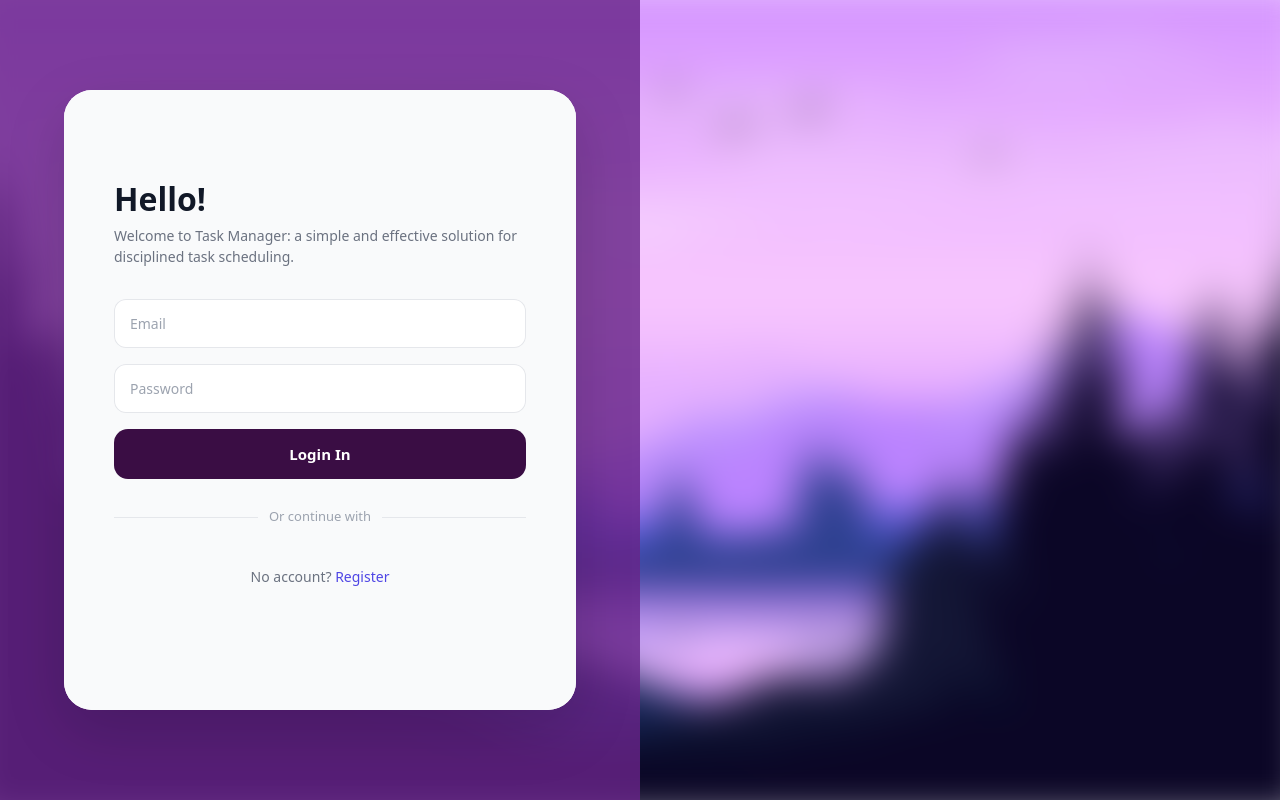
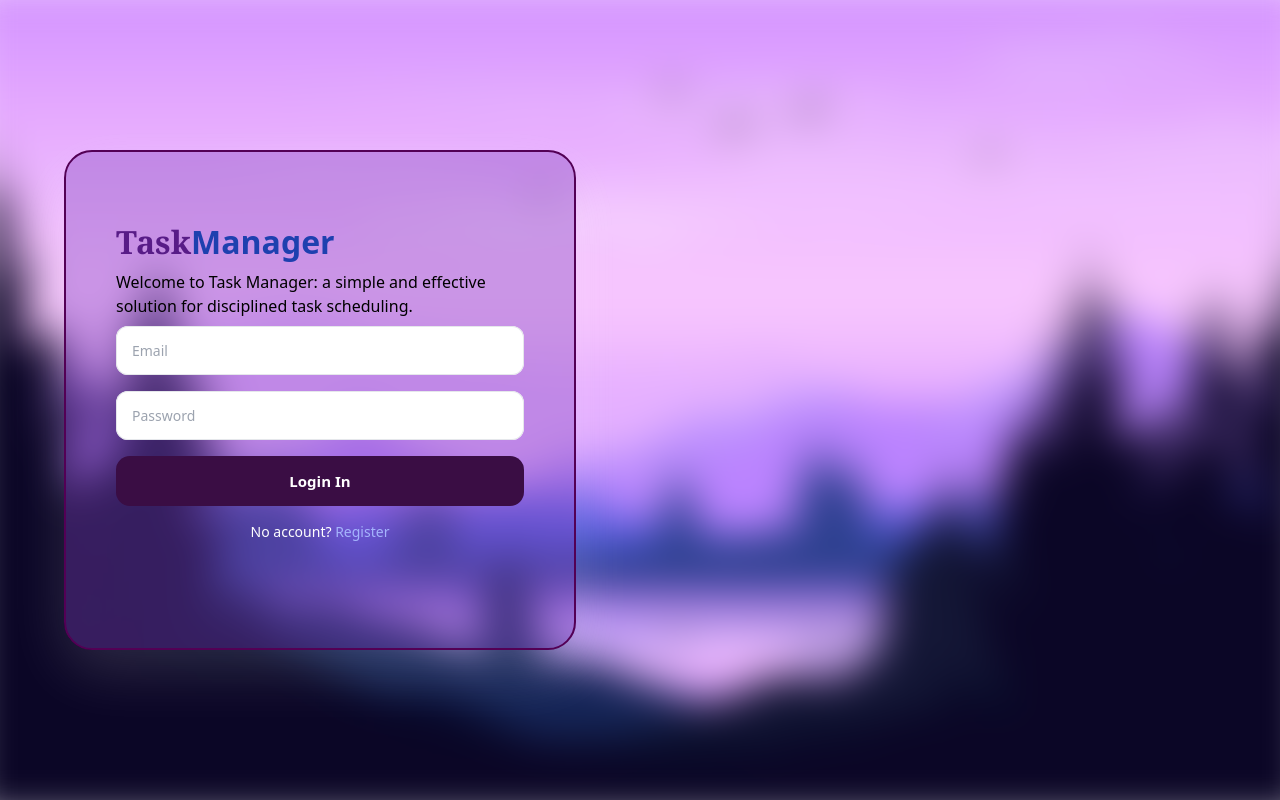
Before and after one commit to nirmal-2512/GT_Assign_TaskManager, a React (Vite) app in the folder client/: page /login in a window 1280 px wide. Built offline with nearby package versions, Linux system fonts and the light colour scheme.

Commit message:
UI for Login and Register Page also Progess bar

```diff
--- a/client/src/components/Category_Modal.jsx
+++ b/client/src/components/Category_Modal.jsx
@@ -98,7 +98,7 @@ export default function CategoryModal({ onChange }) {
         onSubmit={addCategory}
         className="space-y-3 pt-3 border-t border-white/30"
       >
-        <p className="text-sm font-medium text-white">Add Category</p>
+        <p className="text-sm font-medium text-black">Add Category</p>
 
         <input
           placeholder="Category name"
@@ -125,7 +125,7 @@ export default function CategoryModal({ onChange }) {
             onChange={(e) => setColor(e.target.value)}
             className="w-10 h-10 rounded cursor-pointer"
           />
-          <span className="text-xs text-white/80">{color}</span>
+          <span className="text-xs text-black/80">{color}</span>
         </div>
 
         <button
--- a/client/src/components/TaskCard.jsx
+++ b/client/src/components/TaskCard.jsx
@@ -30,7 +30,7 @@ export default function TaskCard({ task, onUpdate }) {
 
   return (
     <div
-      className="w-full bg-red-200 rounded-2xl border shadow-sm px-10 space-y-4"
+      className="w-full bg-white rounded-2xl border shadow-sm px-10 space-y-4"
       style={{
         backgroundColor: bgColor,
         borderColor: color,
--- a/client/src/css/login.css
+++ b/client/src/css/login.css
@@ -25,7 +25,7 @@ body::before {
 .login-wrapper {
   min-height: 100vh;
   width: 50vw;
-  background: #682488d0;
+  /* background: #902ebdd0; */
   display: flex;
   align-items: center;
   justify-content: center;
@@ -33,14 +33,15 @@ body::before {
 
 /* ===== MAIN CARD ===== */
 .login-container {
+  border: 2px solid #530055;
   margin: auto;
   width: 80%;
-  height: 620px;
-  background: #ffffff;
+  height: 500px;
+  background: #8347bf60;
   border-radius: 28px;
   display: flex;
   overflow: hidden;
-  box-shadow: 0 20px 60px rgba(0, 0, 0, 0.15);
+  box-shadow: 0 20px 60px rgba(246, 246, 246, 0.15);
 }
 
 /* ===== LEFT SIDE (FORM) ===== */
@@ -50,7 +51,7 @@ body::before {
   display: flex;
   flex-direction: column;
   justify-content: center;
-  background: #f9fafb;
+  /* background: #f9fafb; */
 }
 
 .login-left h1 {
--- a/client/src/pages/Dashboard.jsx
+++ b/client/src/pages/Dashboard.jsx
@@ -47,14 +47,26 @@ export default function Dashboard() {
     fetchCategories();
   }, []);
 
+  const totalTasks = tasks.length;
+
+  const completedTasks = tasks.filter(
+    (task) => task.status === "completed",
+  ).length;
+
+  const progress =
+    totalTasks === 0 ? 0 : Math.round((completedTasks / totalTasks) * 100);
+
   return (
     <div className="flex min-h-screen text-white w-1/1 flex-col w-screen">
       {/* Header */}
-      <div className="bg-purple-500">
+      <div className="bg-purple-400">
         <div className="max-w-6xl mx-auto px-4 py-4 flex justify-between items-center">
           <div>
-            <h1 className="text-4xl font-semibold text-blue-900">
-              Task Manager
+            <h1 className="text-4xl font-semibold text-purple-900">
+              <span className="text-purple-900 font-serif">Task</span>
+              {/* <span className="text-red-800">/</span> */}
+              <span className="text-blue-800 font-bold">Manager</span>
+              {/* Task Manager */}
             </h1>
             <p className="text-xl font-serif text-gray-900">
               Plan, track and finish your tasks
@@ -75,7 +87,7 @@ export default function Dashboard() {
 
       <div className="max-w-6xl mx-auto px-4 py-6">
         {/* Left */}
-        <div className="grid grid-cols-1 xl:grid-cols-3 gap-6">
+        <div className="grid grid-cols-1 xl:grid-cols-3 gap-2">
           <CalendarView
             selectedDate={selectedDate}
             onChange={handleDateChange}
@@ -89,10 +101,35 @@ export default function Dashboard() {
         </div>
 
         {/* Right */}
-        <div className="xl:col-span-3">
+        <div className="xl:col-span-3 flex flex-col mt-6 text-center">
           <h2 className="text-xl font-semibold mb-3 text-white p-4">
             Tasks on {selectedDate.toDateString()}
           </h2>
+
+          {/* Progress Bar */}
+          <div className="w-full border-2 rounded-2xl shadow-sm px-6 space-y-4 py-2 mx-auto mb-2">
+            <div className="flex justify-between text-sm text-white">
+              <span className="font-bold text-sm text-white">
+                Progress ({completedTasks}/{totalTasks})
+              </span>
+              <span className="font-bold text-sm text-white">{progress}%</span>
+            </div>
+
+            <div className="w-full h-3 rounded-full bg-white/30 overflow-hidden">
+              <div
+                className="
+          h-full
+          rounded-full
+          bg-gradient-to-r
+          from-indigo-500
+          to-purple-600
+          transition-all
+          duration-300
+        "
+                style={{ width: `${progress}%` }}
+              />
+            </div>
+          </div>
 
           <div className="space-y-4 w-full">
             {tasks.length === 0 ? (
--- a/client/src/pages/Login.jsx
+++ b/client/src/pages/Login.jsx
@@ -24,21 +24,22 @@ export default function Login() {
       <form onSubmit={handleSubmit}>
         <div className="login-container">
           <div className="login-left">
-            <h1>Hello! </h1>
-            <p>
-              Welcome to Task Manager: a simple and effective solution for
-              disciplined task scheduling.
-            </p>
-
+            <h1 className="text-4xl font-semibold text-purple-900">
+              <span className="text-purple-900 font-serif">Task</span>
+              {/* <span className="text-red-800">/</span> */}
+              <span className="text-blue-800 font-bold">Manager</span>
+              {/* Task Manager */}
+            </h1>
+            Welcome to Task Manager: a simple and effective solution for
+            disciplined task scheduling.
             <input
               type="email"
               placeholder="Email"
-              className="login-input"
+              className="login-input mt-2"
               value={email}
               onChange={(e) => setEmail(e.target.value)}
               required
             />
-
             <div className="password-row">
               <input
                 type="password"
@@ -49,13 +50,10 @@ export default function Login() {
                 required
               />
             </div>
-
             <button className="login-btn">Login In</button>
-
-            <div className="divider">Or continue with</div>
-            <p className="text-sm mt-3 text-center">
-              No account?{" "}
-              <Link to="/register" className="text-indigo-600">
+            <p className="text-xl mt-3 text-center text-white">
+              <span className="text-white"> No account? </span>
+              <Link to="/register" className="text-indigo-300">
                 Register
               </Link>
             </p>
--- a/client/src/pages/Register.jsx
+++ b/client/src/pages/Register.jsx
@@ -29,12 +29,17 @@ export default function Register() {
       <form onSubmit={handleSubmit}>
         <div className="login-container">
           <div className="login-left">
-            <h1>Hello!</h1>
+            <h1 className="text-4xl font-semibold text-purple-900">
+              <span className="text-purple-900 font-serif">Task</span>
+              {/* <span className="text-red-800">/</span> */}
+              <span className="text-blue-800 font-bold">Manager</span>
+              {/* Task Manager */}
+            </h1>
             Welcome to Task Manager: a simple and effective solution for
             disciplined task scheduling.
             <input
               placeholder="Name"
-              className="login-input"
+              className="login-input mt-2"
               value={name}
               onChange={(e) => setName(e.target.value)}
               required
@@ -58,10 +63,9 @@ export default function Register() {
               />
             </div>
             <button className="login-btn">Register</button>
-            <div className="divider">Or continue with</div>
-            <p className="text-sm mt-3 text-center">
-              No account?{" "}
-              <Link to="/login" className="text-indigo-600">
+            <p className="text-sm mt-3 text-center text-white">
+              <span className="text-white"> Already a member? </span>{" "}
+              <Link to="/login" className="text-indigo-300">
                 Sign In
               </Link>
             </p>
```
